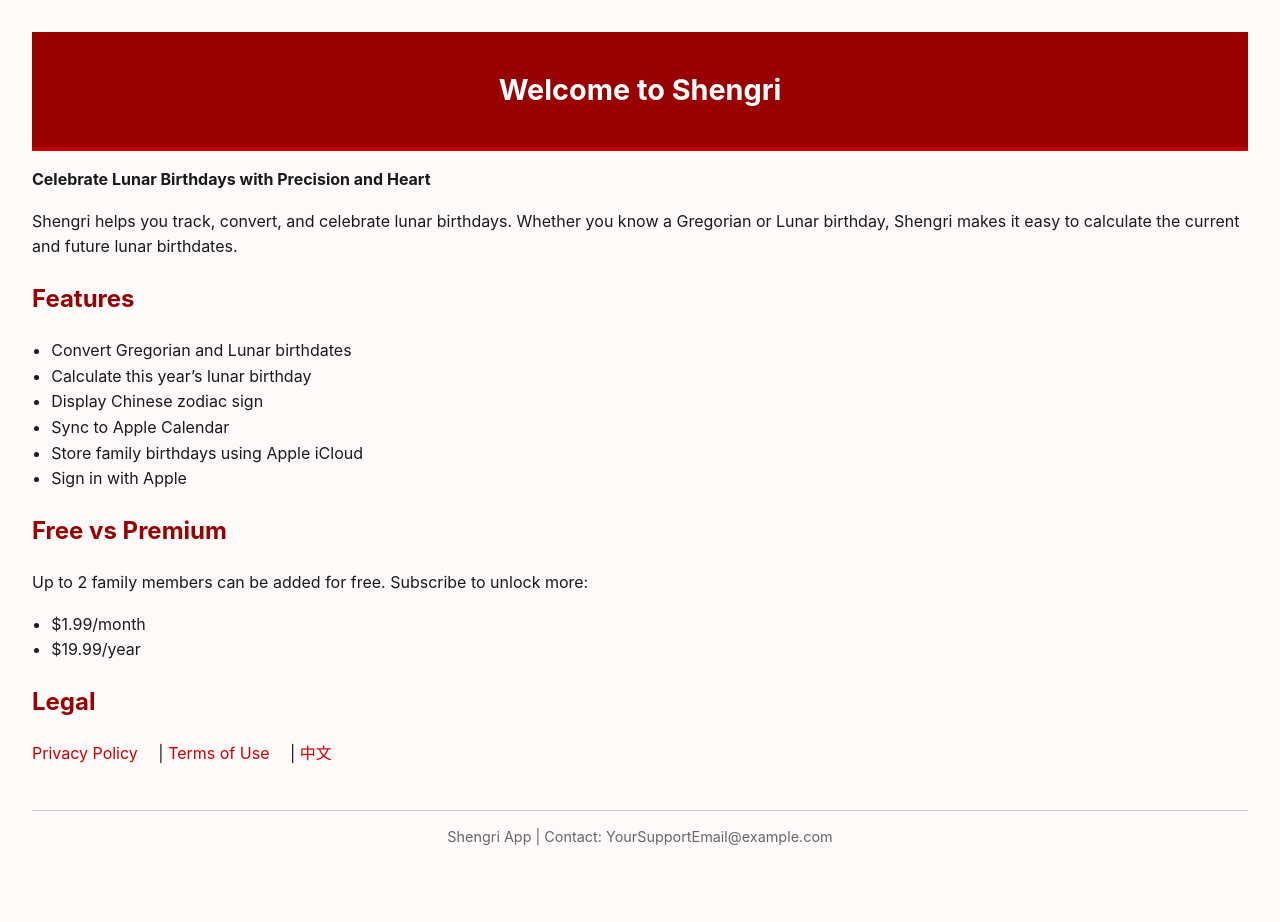
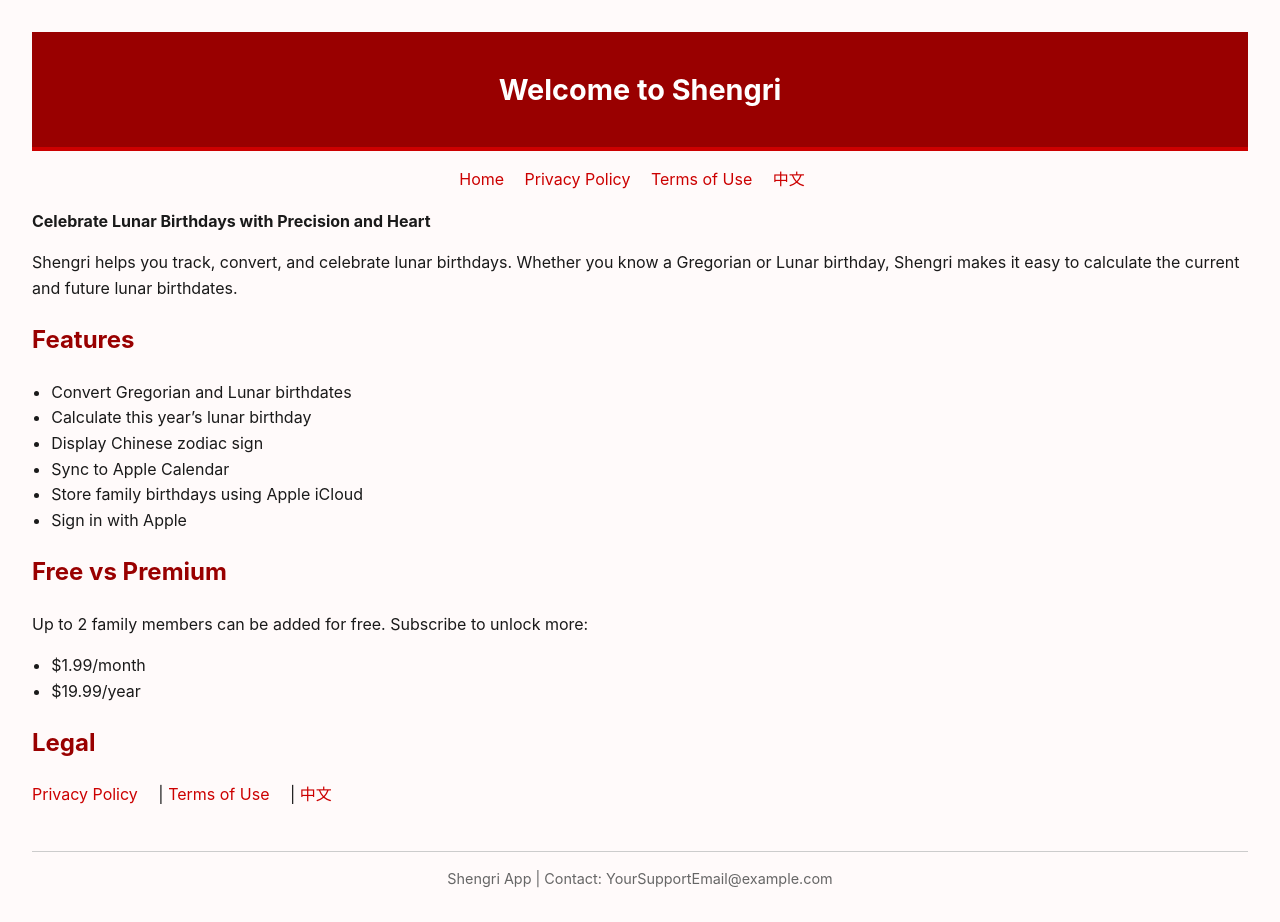
Before and after one commit to jcooper98/shengri-site, a plain HTML site: page home_en_styled.html in a window 1280 px wide. Before the commit the page ends 880 px from the top, so only its background shows below. Drawn offline with Linux system fonts and the light colour scheme.

Commit message:
Update home_en_styled.html
ADDED NAV

```diff
--- a/home_en_styled.html
+++ b/home_en_styled.html
@@ -56,6 +56,13 @@
 <body>
     <header>Welcome to Shengri</header>
 
+<nav style="margin: 1em 0; text-align: center;">
+  <a href="home_en_styled.html">Home</a>
+  <a href="privacy_en.html">Privacy Policy</a>
+  <a href="terms_en.html">Terms of Use</a>
+  <a href="home_zh.html">中文</a>
+</nav>
+
 <p><strong>Celebrate Lunar Birthdays with Precision and Heart</strong></p>
 <p>Shengri helps you track, convert, and celebrate lunar birthdays. Whether you know a Gregorian or Lunar birthday, Shengri makes it easy to calculate the current and future lunar birthdates.</p>
 <h2>Features</h2>
```
